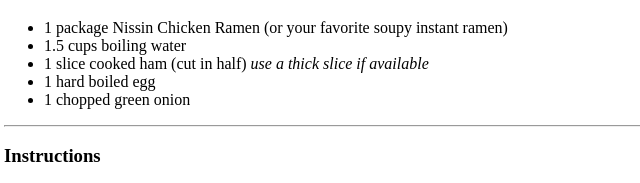
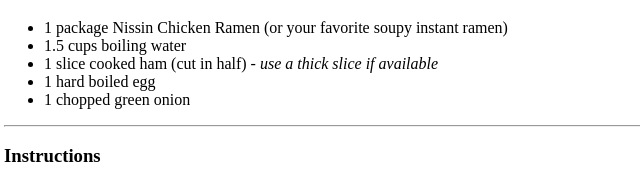
Before and after one commit to 1i1ycodes/odin-recipes, a plain HTML site: page recipes/ramen.html in a window 1280 px wide. Shown: the part 606-789 px from the top of the page, 4-644 px from the left. Drawn offline with Linux system fonts and the light colour scheme.

Commit message:
Edit text in ramen.html

```diff
--- a/recipes/ramen.html
+++ b/recipes/ramen.html
@@ -28,7 +28,7 @@
         <ul>
           <li>1 package Nissin Chicken Ramen (or your favorite soupy instant ramen)</li>
           <li>1.5 cups boiling water</li>
-          <li>1 slice cooked ham (cut in half) <em>use a thick slice if available</em></li>
+          <li>1 slice cooked ham (cut in half) - <em>use a thick slice if available</em></li>
           <li>1 hard boiled egg</li>
           <li>1 chopped green onion</li>
         </ul>
```
